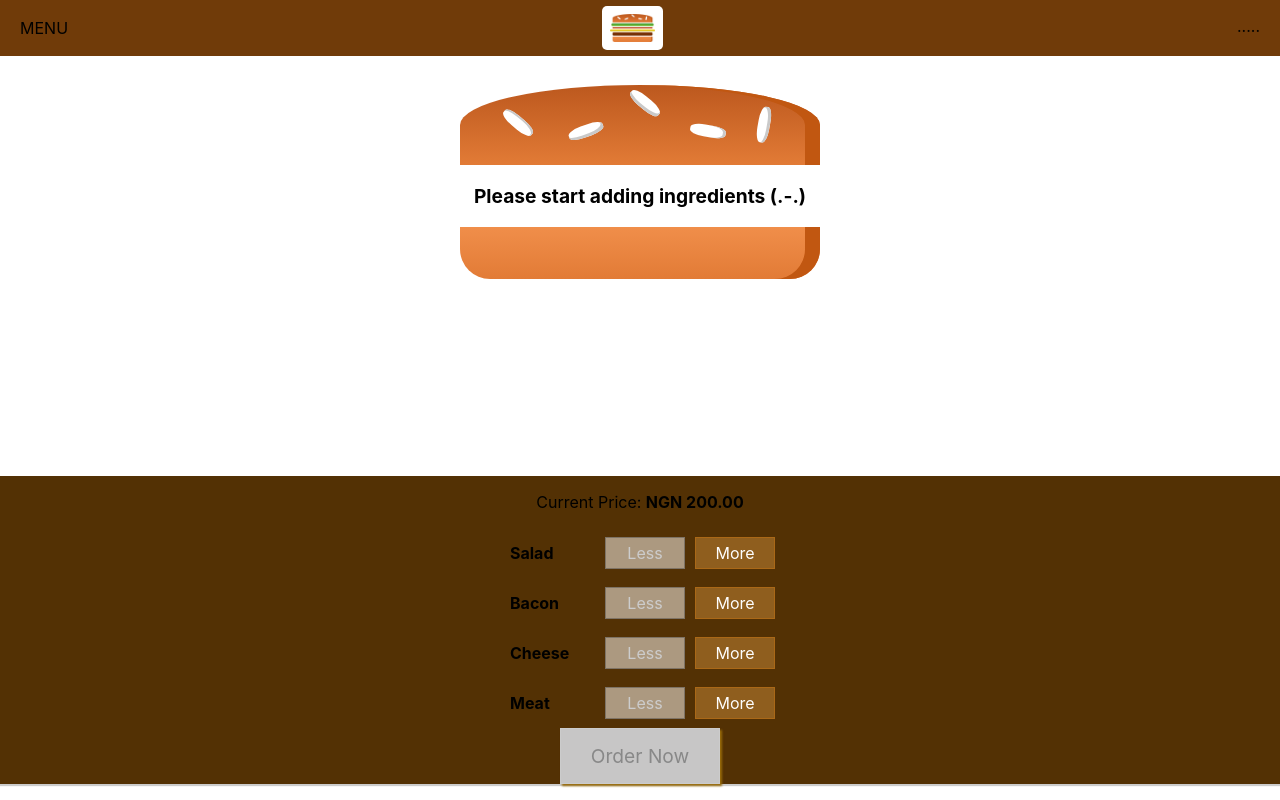
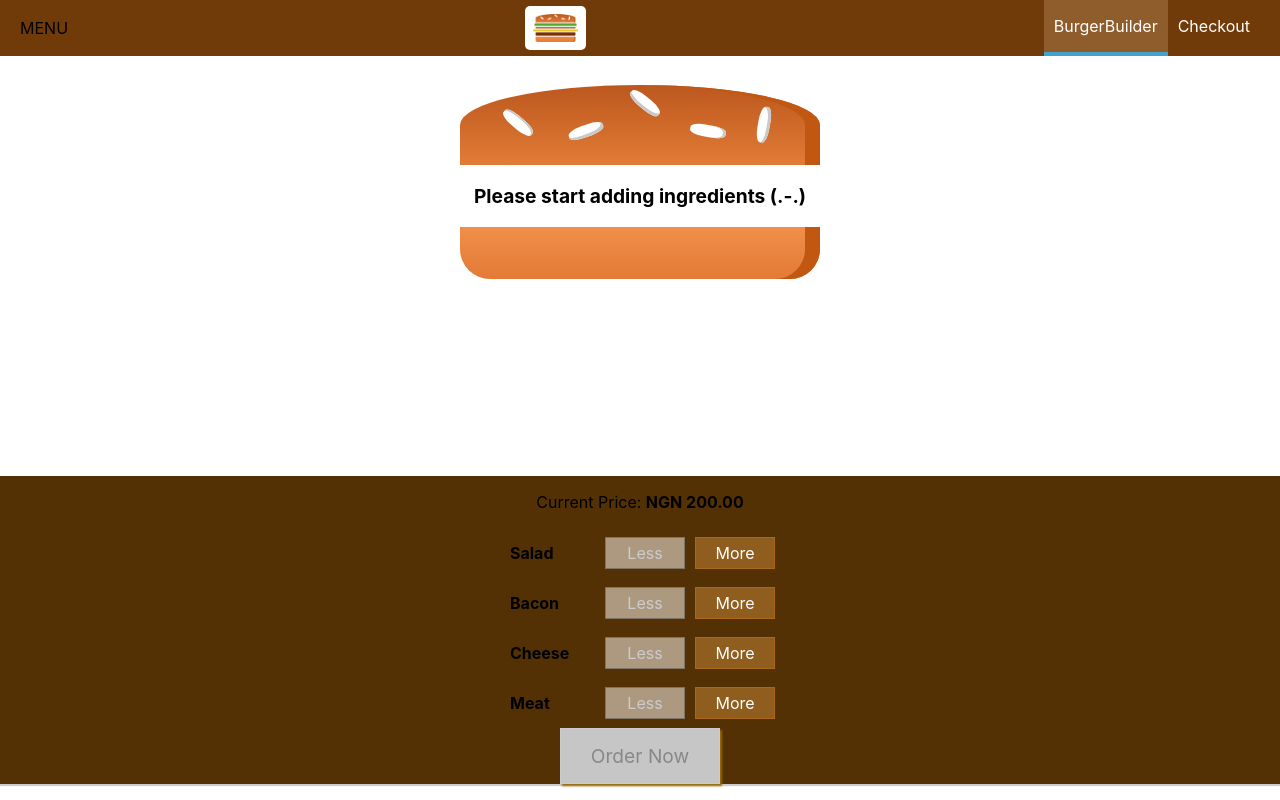
Before and after one commit to gaiyadev/Burger-app, a React (Create React App) app: page / in a window 1280 px wide. Built offline with nearby package versions, Linux system fonts and the light colour scheme.

Commit message:
Add: added navigation links with styling

```diff
--- /dev/null
+++ b/src/components/Navigation/Navbar/Links.js
@@ -0,0 +1,12 @@
+import React from 'react';
+import styles from '../Navbar/Links.module.css';
+
+const navbarItem = (props) => (
+    <li className={styles.Link}>
+        <a className={props.active ? styles.active : null}
+            href={props.link}>{props.children}
+        </a>
+    </li>
+);
+
+export default navbarItem;
--- /dev/null
+++ b/src/components/Navigation/Navbar/Links.module.css
@@ -0,0 +1,26 @@
+.Link {
+    margin: 0;
+    box-sizing: border-box;
+    display: flex;
+    height: 100%;
+    width: 100%;
+    align-items: center;
+}
+
+.Link a {
+    color: white;
+    text-decoration: none;
+    height: 100%;
+    padding: 16px 10px;
+    border-bottom: 4px solid transparent;
+    box-sizing: border-box;
+    display: block;
+}
+
+.Link a:hover,
+.Link a:active,
+ .Link a.active {
+     background-color: #8F5C2C;
+    color: white;
+    border-bottom: 4px solid #40A4C8;
+}
--- /dev/null
+++ b/src/components/Navigation/Navbar/Navbar.js
@@ -0,0 +1,12 @@
+import React from 'react';
+import styles from '../Navbar/NavbarItems.module.css';
+import Links from '../Navbar/Links';
+
+const navbarItems = (props) => (
+    <ul className={styles.NavbarItems} >
+        <Links link="/" active={true}>BurgerBuilder</Links>
+        <Links link="/">Checkout</Links>
+    </ul>
+);
+
+export default navbarItems;
--- /dev/null
+++ b/src/components/Navigation/Navbar/NavbarItems.module.css
@@ -0,0 +1,8 @@
+.NavbarItems {
+    margin: 0px;
+    padding: 0px;
+    list-style: none;
+    display: flex;
+    align-items: center;
+    height: 100%;
+}
--- a/src/components/Navigation/Toolbar/Toobar.js
+++ b/src/components/Navigation/Toolbar/Toobar.js
@@ -1,13 +1,14 @@
 import React from 'react';
 import styles from '../../../components/Navigation/Toolbar/Toolbar.module.css';
 import Logo from '../../Logo/Logo';
+import NavbarItems from '../Navbar/Navbar';
 
 const toolbar = (props) => (
     <header className={styles.Toolbar} >
         <div>MENU</div>
         <Logo />
         <nav>
-            <ul>.....</ul>
+            <NavbarItems/>
         </nav>
     </header>
 );
```
